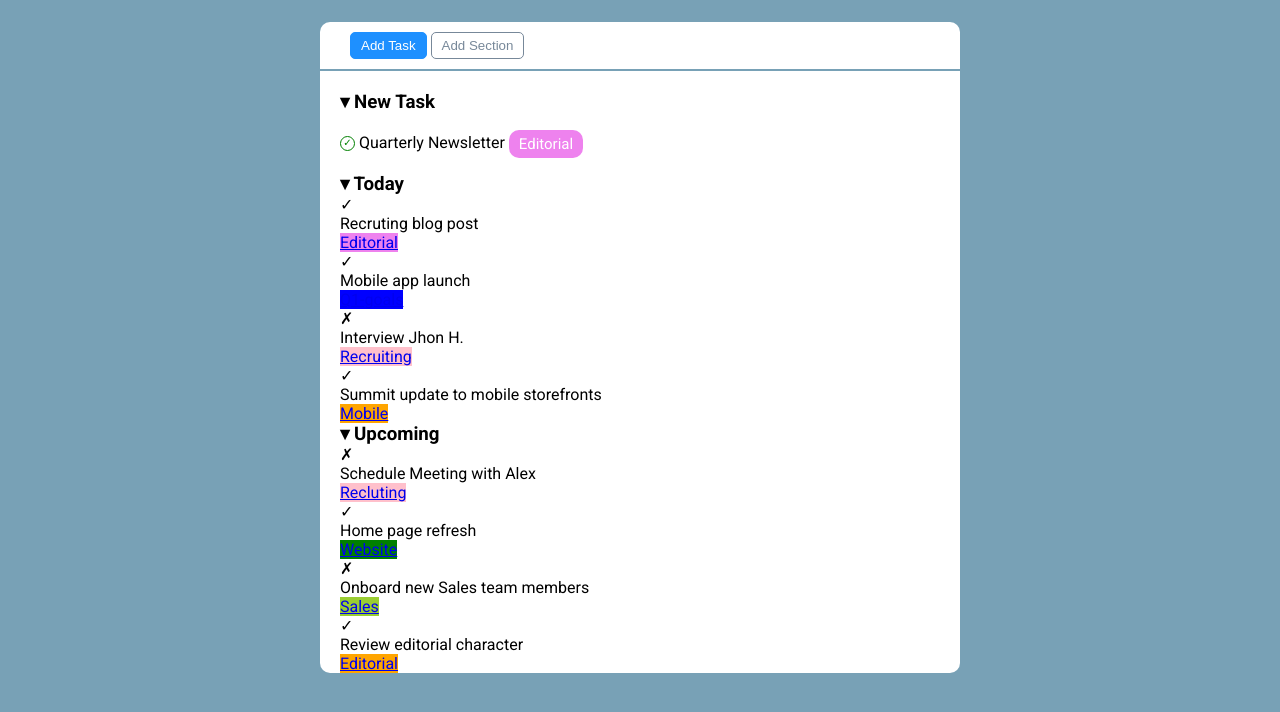
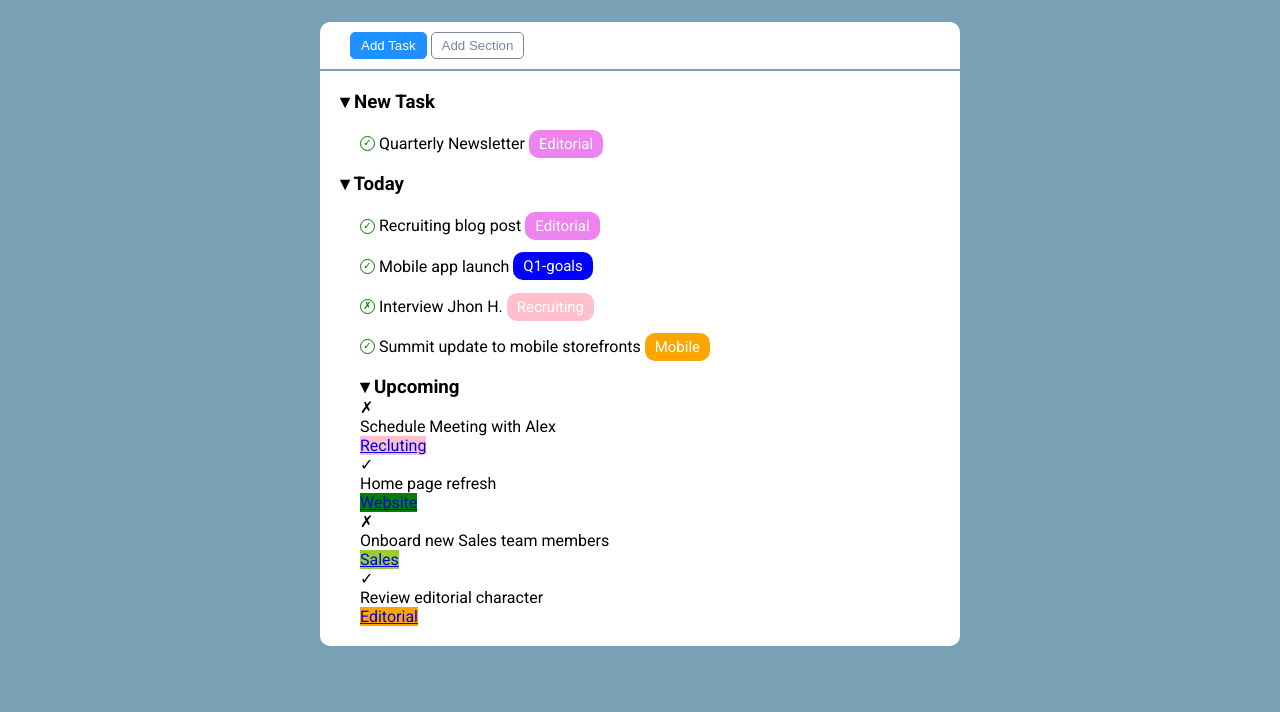
Before and after one commit to Salvo170586SP/html-css-toboolist, a plain HTML site: page index.html in a window 1280 px wide. Shown: the part 86-798 px from the top of the page. Drawn offline with Linux system fonts and the light colour scheme.

Commit message:
correct task today

```diff
--- a/css/style.css
+++ b/css/style.css
@@ -71,6 +71,7 @@ ul{
 }
 
 /*sezione task*/
+
 #task{
     padding: 20px;
 }
@@ -130,6 +131,10 @@ ul{
     background-color: green;
 }
 
+.task-text{
+    vertical-align: middle;
+}
+
 .task-item{
-    margin-top: 20px;
+    margin: 20px;
 }
--- a/index.html
+++ b/index.html
@@ -35,38 +35,43 @@
             <li>
               <h3>&blacktriangledown; New Task</h3>
               <ul>
-                <li class="task-item"><span class="task-status done">&check;</span> Quarterly Newsletter <span class="badge-task violet">Editorial</span></li>
+                <li class="task-item">
+                  <span class="task-status done">&check;</span>
+                  <span class="task-text">Quarterly Newsletter </span>
+                  <span class="badge-task violet">Editorial</span></li>
               </ul>
             </li>
           </ul>
-        </section>
+          <ul>
+            <li>
+              <h3>&blacktriangledown; Today</h3>
+              <ul>
+                <li class="task-item">
+                  <span class="task-status done">&check;</span>
+                  <span class="task-text">Recruiting blog post </span>
+                  <span class="badge-task violet">Editorial</span></li>
+              </ul>
+              <ul>
+                <li class="task-item">
+                  <span class="task-status done">&check;</span>
+                  <span class="task-text">Mobile app launch</span>
+                  <span class="badge-task blue">Q1-goals</span></li>
+              </ul>
+              <ul>
+                <li class="task-item">
+                  <span class="task-status done">&cross;</span>
+                  <span class="task-text">Interview Jhon H.</span>
+                  <span class="badge-task pink">Recruiting</span></li>
+              </ul>
+              <ul>
+                <li class="task-item">
+                  <span class="task-status done">&check;</span>
+                  <span class="task-text">Summit update to mobile storefronts</span>
+                  <span class="badge-task orange">Mobile</span></li>
+              </ul>
+            </li>
+          </ul>
 
-        <section id="today">
-          <h3 class="add-task">&dtrif; Today</h3>
-          <div class="row-items">
-            <div class="entity">&check;</div>
-            <p class="name-task">Recruting blog post</p>
-            <a class="link-task violet" href="#">Editorial</a>
-          </div>
-
-          <div class="row-items">
-            <div class="entity">&check;</div>
-            <p class="name-task">Mobile app launch</p>
-            <a class="link-task blue" href="#">Q1-goals</a>
-          </div>
-
-          <div class="row-items">
-            <div class="entity">&cross;</div>
-            <p class="name-task">Interview Jhon H.</p>
-            <a class="link-task pink" href="#">Recruiting</a>
-          </div>
-
-          <div class="row-items">
-            <div class="entity">&check;</div>
-            <p class="name-task">Summit update to mobile storefronts</p>
-            <a class="link-task orange" href="#">Mobile</a>
-          </div>
-        </section>
 
         <section id="upcoming">
           <h3 class="add-task">&dtrif; Upcoming</h3>
```
